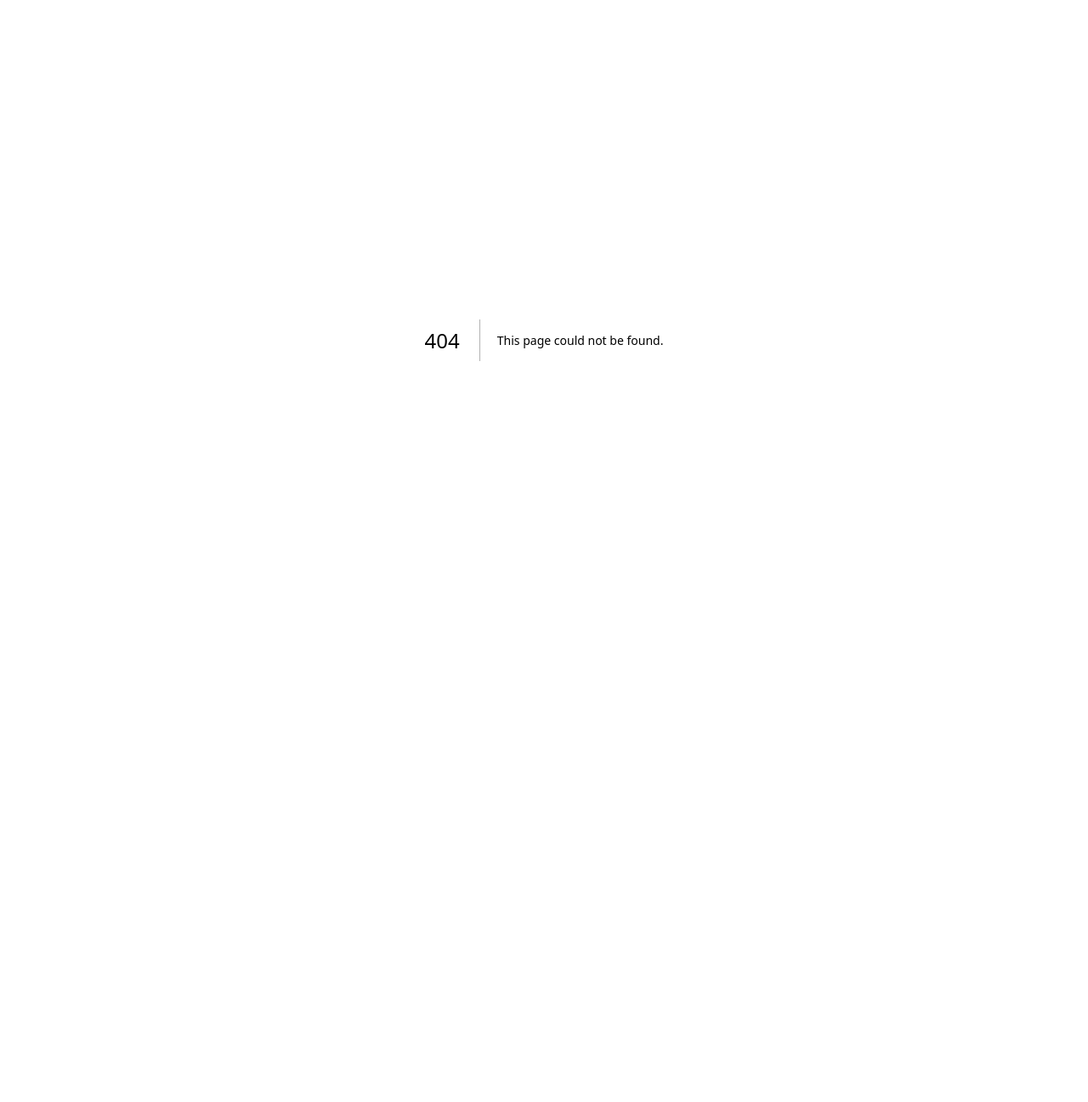
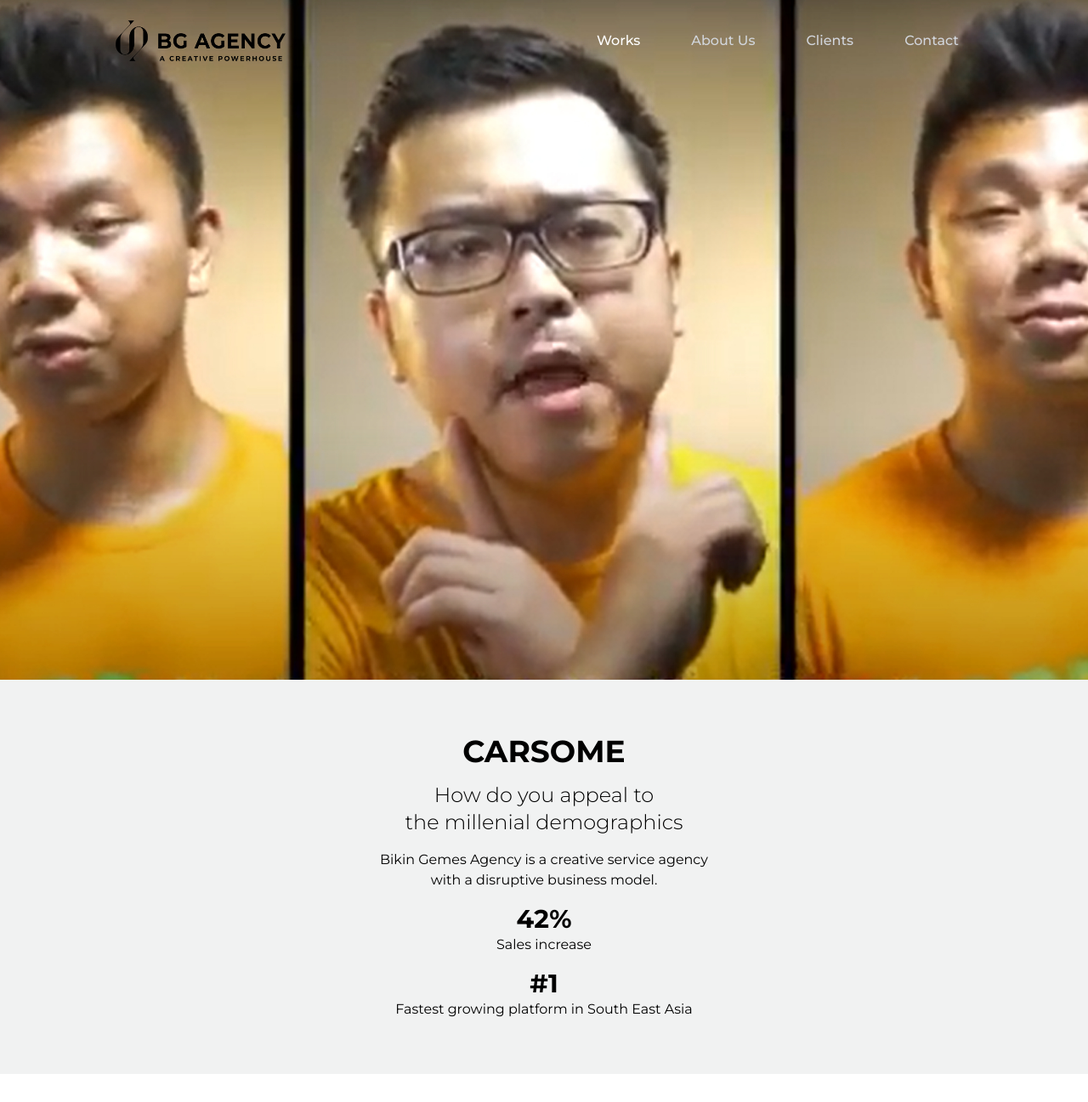
Before and after one commit to decafelab/next-project, a Next.js app: page /carsome in a window 1280 px wide. Before the commit this address had no page. Shown: the top 1297 px of the page at 85% size. Before the commit the page ends 800 px from the top, so only its background shows below. Built offline with nearby package versions, Linux system fonts and the light colour scheme.

Commit message:
page detail tempalte

```diff
--- /dev/null
+++ b/pages/carsome.js
@@ -0,0 +1,127 @@
+import Head from 'next/head'
+import Image from 'next/image'
+import styles from '../styles/Home.module.css'
+import Link from 'next/link'
+
+export default function Home() {
+  return (
+    <div>
+        <Head>
+            <title>BG Agency 123</title>
+            <meta name="description" content="Generated by create next app" />
+            <link rel="icon" href="/favicon.ico" />
+        </Head>
+
+        <div class="w-full h-[400px] lg:h-[600px] xl:h-[800px] bg-[url('/images/portfolio/carsome.jpg')] bg-cover bg-center">
+            <header>
+                <nav class="px-4 lg:px-6 py-6">
+                    <div class="flex flex-wrap justify-between items-center mx-auto max-w-screen-lg lg:px-2">
+                        <Link href="/" class="flex items-center">
+                            <Image src="/images/logo.png" class="mr-3 sm:h-12" alt="Logo" width={200} height={184}/>
+                        </Link>
+                        <div class="flex items-center">
+                            <button data-collapse-toggle="mobile-menu-2" type="button" class="inline-flex items-center p-2 ml-1 text-sm text-gray-500 rounded-lg lg:hidden hover:bg-gray-100 focus:outline-none focus:ring-2 focus:ring-gray-200 dark:text-gray-400 dark:hover:bg-gray-700 dark:focus:ring-gray-600" aria-controls="mobile-menu-2" aria-expanded="false">
+                                <span class="sr-only">Open main menu</span>
+                                <svg class="w-6 h-6" fill="black" viewBox="0 0 20 20" xmlns="http://www.w3.org/2000/svg"><path fill-rule="evenodd" d="M3 5a1 1 0 011-1h12a1 1 0 110 2H4a1 1 0 01-1-1zM3 10a1 1 0 011-1h12a1 1 0 110 2H4a1 1 0 01-1-1zM3 15a1 1 0 011-1h12a1 1 0 110 2H4a1 1 0 01-1-1z" clip-rule="evenodd"></path></svg>
+                                <svg class="hidden w-6 h-6" fill="black" viewBox="0 0 20 20" xmlns="http://www.w3.org/2000/svg"><path fill-rule="evenodd" d="M4.293 4.293a1 1 0 011.414 0L10 8.586l4.293-4.293a1 1 0 111.414 1.414L11.414 10l4.293 4.293a1 1 0 01-1.414 1.414L10 11.414l-4.293 4.293a1 1 0 01-1.414-1.414L8.586 10 4.293 5.707a1 1 0 010-1.414z" clip-rule="evenodd"></path></svg>
+                            </button>
+                        </div>
+                        <div class="hidden justify-between items-center w-full lg:flex lg:w-auto" id="mobile-menu-2">
+                            <ul class="flex flex-col mt-4 font-medium lg:flex-row lg:space-x-8 lg:mt-0">
+                                <li>
+                                    <Link href="#" class="block py-2 pr-4 pl-3 text-white" aria-current="page">Works</Link>
+                                </li>
+                                <li>
+                                    <Link href="#About Us" class="block py-2 pr-4 pl-3 text-gray-300 hover:text-white">About Us</Link>
+                                </li>
+                                <li>
+                                    <Link href="#Clients" class="block py-2 pr-4 pl-3 text-gray-300 hover:text-white">Clients</Link>
+                                </li>
+                                <li>
+                                    <Link href="#Contact" class="block py-2 pr-4 pl-3 text-gray-300 hover:text-white">Contact</Link>
+                                </li>
+
+                            </ul>
+                        </div>
+                    </div>
+                </nav>
+            </header>
+         </div>
+
+        <div class="py-16 px-4 text-center bg-[#f1f2f2] dark:bg-[#1a1a1a]">
+            <div class="md:w-8/12 lg:w-6/12 xl:w-4/12 mx-auto">
+                <p class="uppercase font-bold text-4xl mb-4">Carsome</p>
+                <p class="text-2xl font-light mb-4">How do you appeal to<br></br>the millenial demographics</p>
+                <p class="mb-4">Bikin Gemes Agency is a creative service agency
+                <br></br>with a disruptive business model.</p>
+                <p class="uppercase font-bold text-3xl">42%</p>
+                <p class="mb-4">Sales increase</p>
+                <p class="uppercase font-bold text-3xl">#1</p>
+                <p>Fastest growing platform in South East Asia</p>
+            </div>
+        </div>
+
+        {/* ======Video====== */}
+        <div class="p-4 lg:p-8 xl:p-16 flex flex-col items-center w-full lg:w-5/6 xl:w-4/6 mx-auto">
+            <div class="relative h-0 overflow-hidden max-w-full w-full pb-[56.25%]">
+                {/* <div class="spinner-load">
+                    <img src="./assets/images/default/svg/spin.svg" />
+                </div> */}
+                <iframe class="absolute top-0 left-0 w-full h-full" src="https://www.youtube.com/embed/tIpDk0uB3II" title="YouTube video player"></iframe>
+            </div>
+        </div>
+
+        {/* ======Gallery1====== */}
+        <div class="bg-[#f1f2f2] dark:bg-[#1a1a1a]">
+            <div class="p-4 lg:p-8 xl:p-16 grid grid-cols-2 gap-3 w-full lg:w-5/6 xl:w-4/6 mx-auto">
+                <img src="./images/hero-bg.jpg"/>
+                <img src="./images/hero-bg.jpg"/>
+                <img src="./images/hero-bg.jpg"/>
+                <img src="./images/hero-bg.jpg"/>
+            </div>
+        </div>
+
+        {/* ======Gallery2====== */}
+        <div>
+            <div class="p-4 lg:p-8 xl:p-16 grid grid-cols-3 gap-3 w-full lg:w-5/6 xl:w-4/6 mx-auto">
+                <img src="./images/portfolio/cafe.jpg"/>
+                <img src="./images/portfolio/cafe.jpg"/>
+                <img src="./images/portfolio/cafe.jpg"/>
+            </div>
+        </div>
+
+        {/* ======Gallery3====== */}
+        <div class="bg-[#f1f2f2] dark:bg-[#1a1a1a]">
+            <div class="p-4 lg:p-8 xl:p-16 grid grid-cols-3 gap-3 w-full lg:w-5/6 xl:w-4/6 mx-auto">
+                <img src="./images/portfolio/mana.jpg"/>
+                <img src="./images/portfolio/mana.jpg"/>
+                <img src="./images/portfolio/mana.jpg"/>
+            </div>
+        </div>
+
+        <div class="p-4 lg:p-8 xl:p-16 flex flex-col items-center shrink-0">
+            <button class="mb-0 px-10 md:px-14 py-4 text-sm sm:text-xl lg:text-2xl font-bold mb-4 bg-black dark:bg-white text-white dark:text-black rounded-full">See more of the good stuff</button>
+        </div>
+
+        <footer id="Contact" class="flex bg-black mx-auto py-20">
+            <div class="mx-auto grid sm:grid-cols-3 gap-8 2xl:gap-10 2xl:max-w-screen-2xl">
+            <div class="flex flex-col-reverse px-4"><Image src="/images/footer-logo.png" width={277} height={332} /></div>
+            <div class="flex flex-col justify-between text-center">
+                <div>
+                <p class="text-gray-400 mb-8">Jakarta | Indonesia</p>
+                <p class="text-white">New Business</p>
+                <p class="text-gray-400 mb-8">Sheilla@bikingemes.com</p>
+                <p class="text-white">Jobs</p>
+                <p class="text-gray-400 mb-8">Sheilla@bikingemes.com</p>
+                </div>
+                <h3 class="text-2xl lg:text-5xl text-white font-bold uppercase">BG Agency</h3>
+            </div>
+            <div class="flex items-end justify-center sm:justify-end px-4">
+                <Link class="mr-4" href="#"><Image src="/images/wa.png" width={50} height={50} /></Link>
+                <Link href="#"><Image src="/images/ig.png" width={50} height={50} /></Link>
+            </div>
+            </div>
+        </footer>
+    </div>
+  )
+}
```
